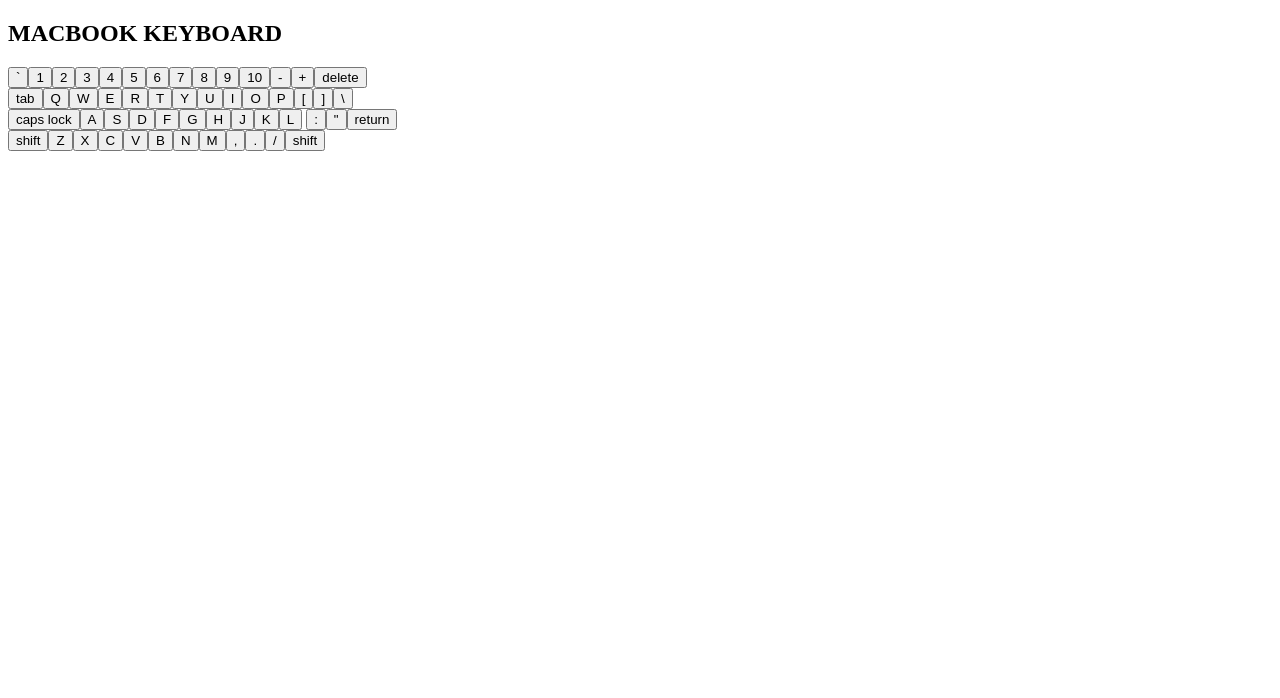
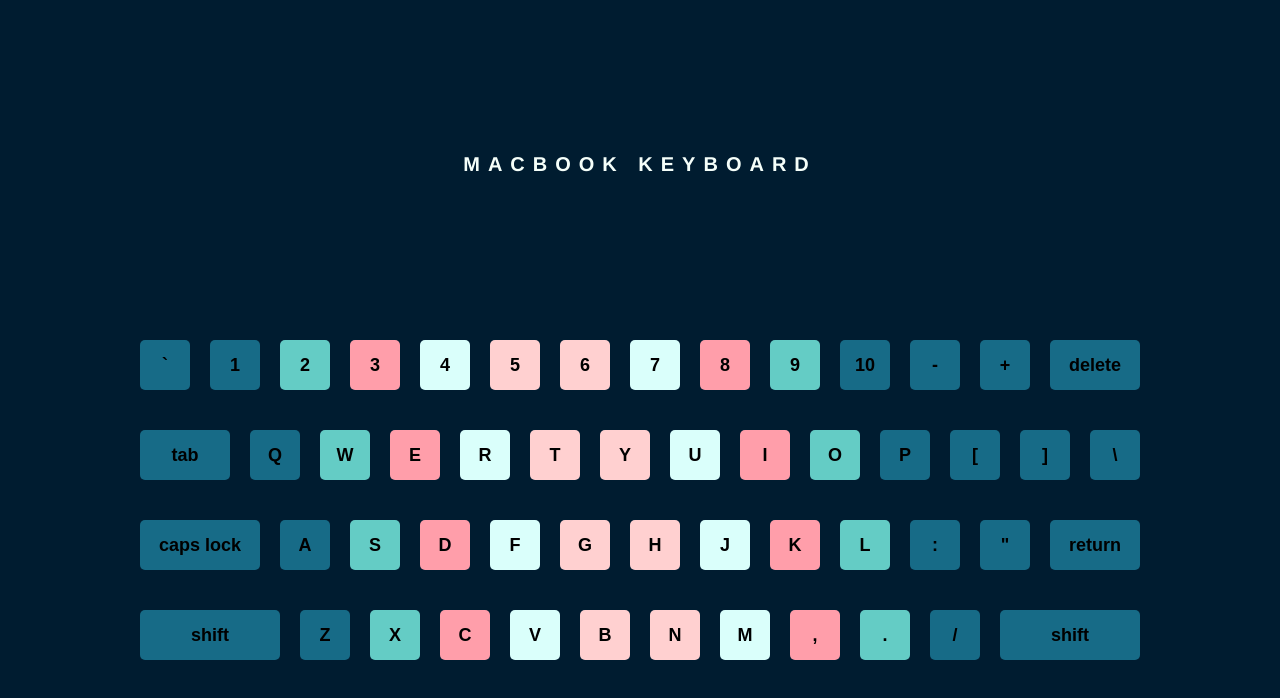
Before and after one commit to MohsenTaheriOfficial/html-css, a plain HTML site: page index.html in a window 1280 px wide. Drawn offline with Linux system fonts and the light colour scheme.

Commit message:
add style.css

```diff
--- /dev/null
+++ b/Style.css
@@ -0,0 +1,58 @@
+Body{
+    background-color: #001C30;
+    font-family: "Helvetica Neue", Helvetica, Arial, sans-serif;
+    height: 100vh;
+    display: flex;
+    flex-direction: column;
+    align-items: center;
+    justify-content: space-evenly;
+}
+.blue{
+    background-color: #176B87;
+}
+.ring{
+    background-color: #64CCC5;
+}
+.pointer1{
+    background-color: #FF9EAA;
+}
+.pointer2{
+    background-color: #dafffb;
+}
+.middle{
+    background-color: #FFD0D0;
+}
+#title{
+    letter-spacing: .5rem;
+    font-size: 20px;
+    color: rgb(245,255,250);
+}
+.container{
+    display: flex;
+    flex-direction: column;
+    align-items: center;
+    justify-content: center;
+    width: 1020px;
+}
+.row{
+    width: 100%;
+    display: flex;
+    margin: 20px 0;
+}
+button{
+    border: none;
+    min-width: 50px;
+    height: 50px;
+    margin: 0 10px;
+    border-radius: 5px;
+    font-size: 18px;
+    cursor: pointer;
+    transition: all 0.2s;
+    font-weight: bold;
+}
+button:hover{
+    background-color: transparent;
+}
+.bigger{
+    flex-grow: 1;
+}
--- a/index.html
+++ b/index.html
@@ -4,7 +4,7 @@
     <meta charset="UTF-8">
     <meta name="viewport" content="width=device-width, initial-scale=1.0">
     <title>Sinner</title>
-    <link rel="stylesheet" href="css/Style.css">
+    <link rel="stylesheet" href="./Style.css">
 </head>
 <body>
     <h2 draggable="true" id="title">MACBOOK KEYBOARD</h2>
```
